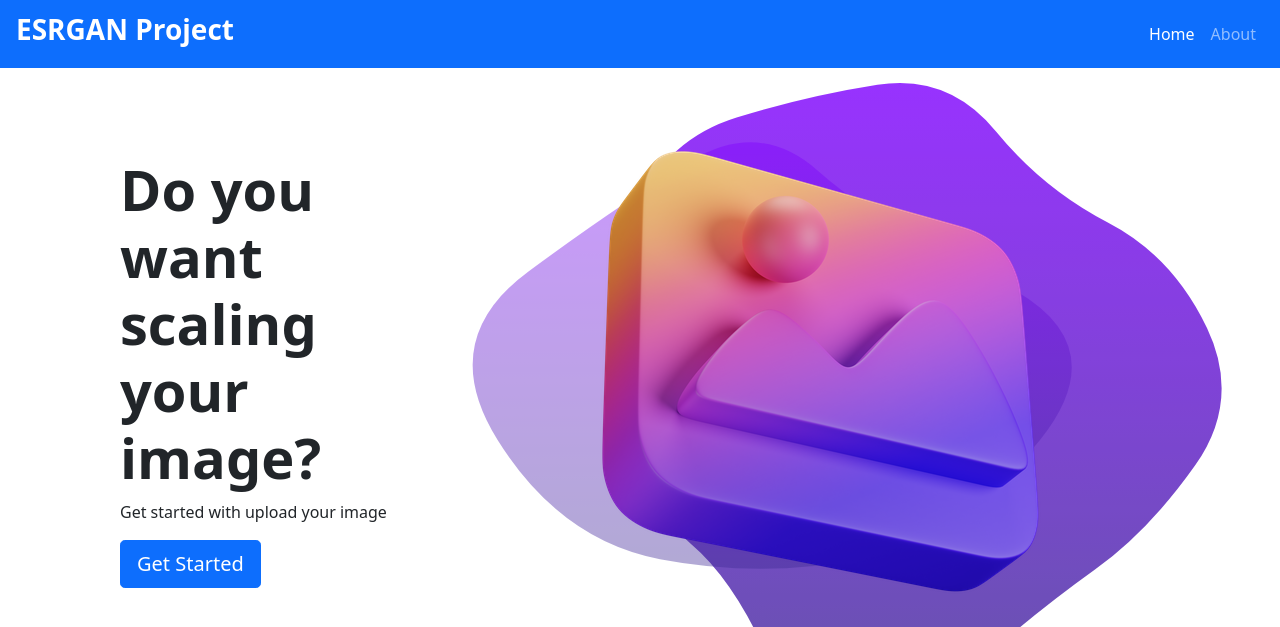
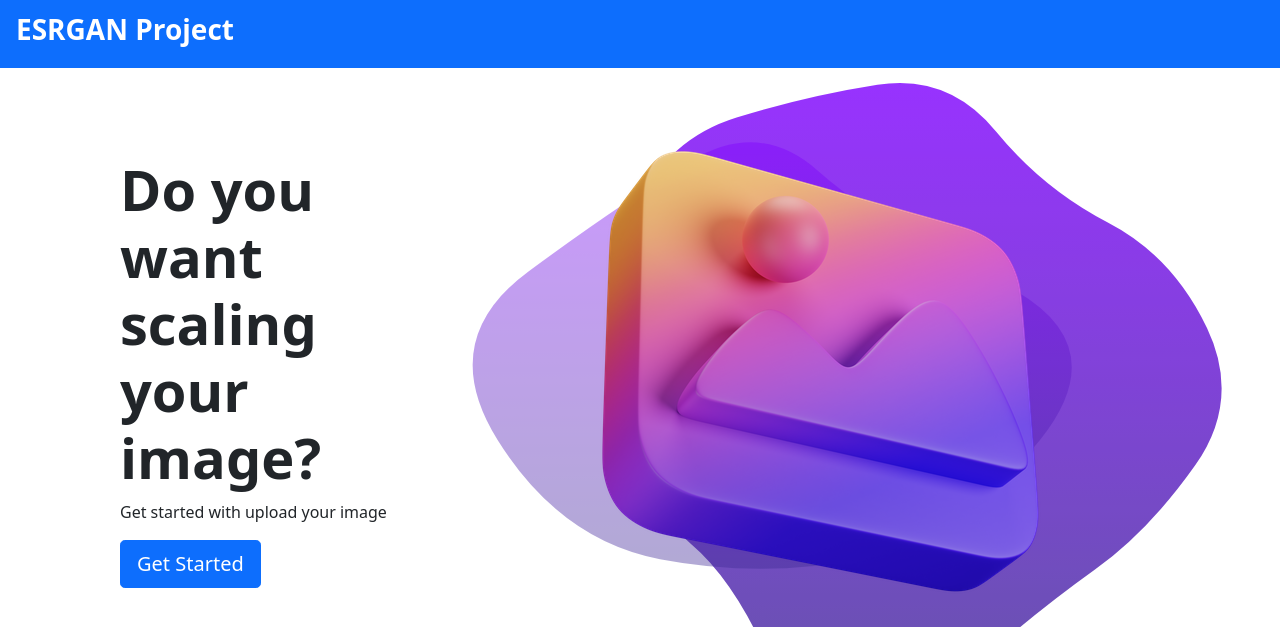
Before and after one commit to werlic/esrgan_app, a Flask app: page / in a window 1280 px wide. Shown: the top 627 px of the page. Run offline with Flask 2, Linux system fonts and the light colour scheme; some libraries are stand-ins or nearby versions.

Commit message:
make navbar in template

```diff
--- a/templates/home.html
+++ b/templates/home.html
@@ -3,25 +3,7 @@
 {% block title %}ESRGAN Project - Super Resolution image{% endblock %}
 
 {% block body %}
-<nav class="navbar navbar-expand-lg navbar-dark bg-primary">
-    <div class="container-fluid px-3">
-        <a class="navbar-brand" href="{{ url_for('home') }}"><h3 class="fw-bold">ESRGAN Project</h3></a>
-        <button class="navbar-toggler" type="button" data-bs-toggle="collapse" data-bs-target="#navbarMenu"
-            aria-controls="navbarMenu" aria-expanded="false" aria-label="Toggle navigation">
-            <span class="navbar-toggler-icon"></span>
-        </button>
-        <div class="collapse navbar-collapse justify-content-end" id="navbarMenu">
-            <ul class="navbar-nav mb-2 mb-lg-0">
-                <li class="nav-item flext-right">
-                    <a class="nav-link active" href="#">Home</a>
-                </li>
-                <li class="nav-item flext-right">
-                    <a class="nav-link" href="#">About</a>
-                </li>
-            </ul>
-        </div>
-    </div>
-</nav>
+{% include "navbar.html" %}
 <div class="container-fluid">
     <div class="row mx-5 p-5 align-items-center">
         <div class="col-md-4 col-sm-12">
--- /dev/null
+++ b/templates/navbar.html
@@ -0,0 +1,5 @@
+<nav class="navbar navbar-expand-lg navbar-dark bg-primary">
+    <div class="container-fluid px-3">
+        <a class="navbar-brand" href="{{ url_for('home') }}"><h3 class="fw-bold">ESRGAN Project</h3></a>
+    </div>
+</nav>
--- a/templates/result.html
+++ b/templates/result.html
@@ -3,8 +3,8 @@
 {% block title %}Result image - Super Resolution image{% endblock %}
 
 {% block body %}
-
-<div class="container-fluide">
+{% include "navbar.html" %}
+<div class="container-fluid">
     <div class="row justify-content-center">
         <div class="col-10">
             <div class="card bg-light text-center">
```
